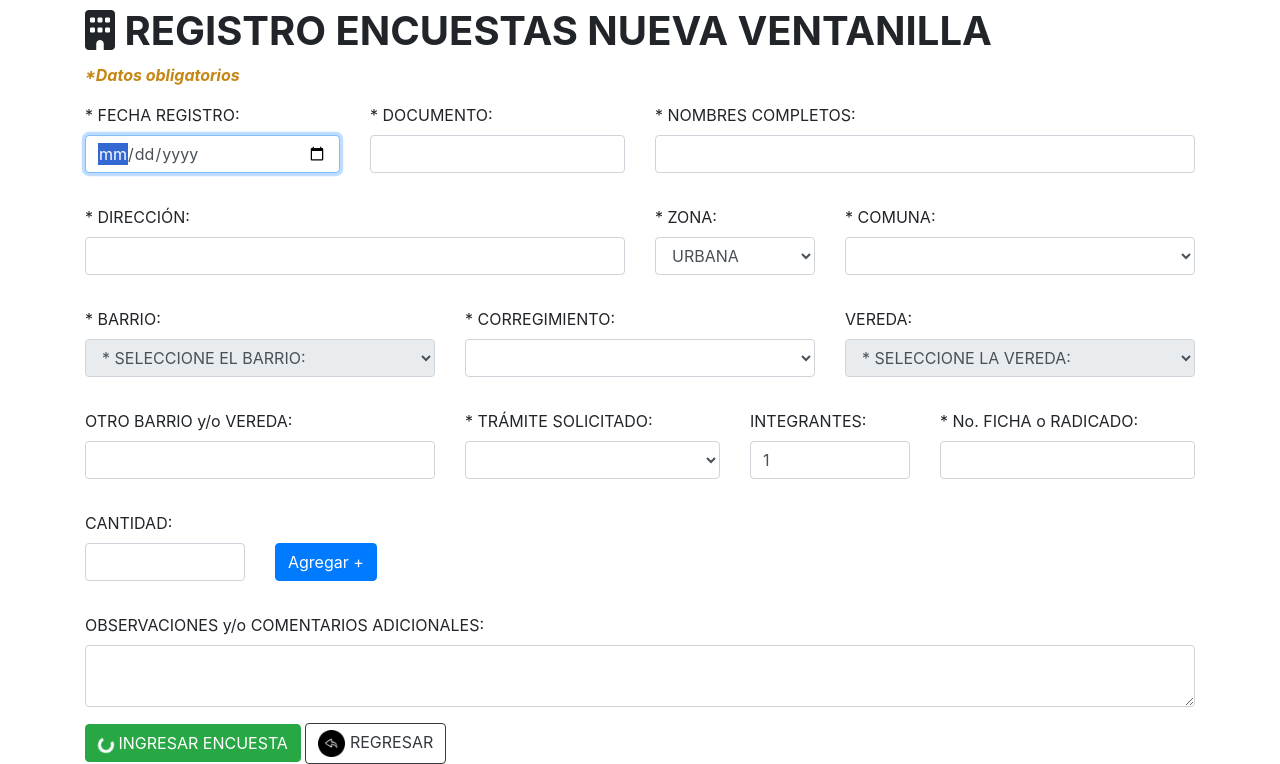
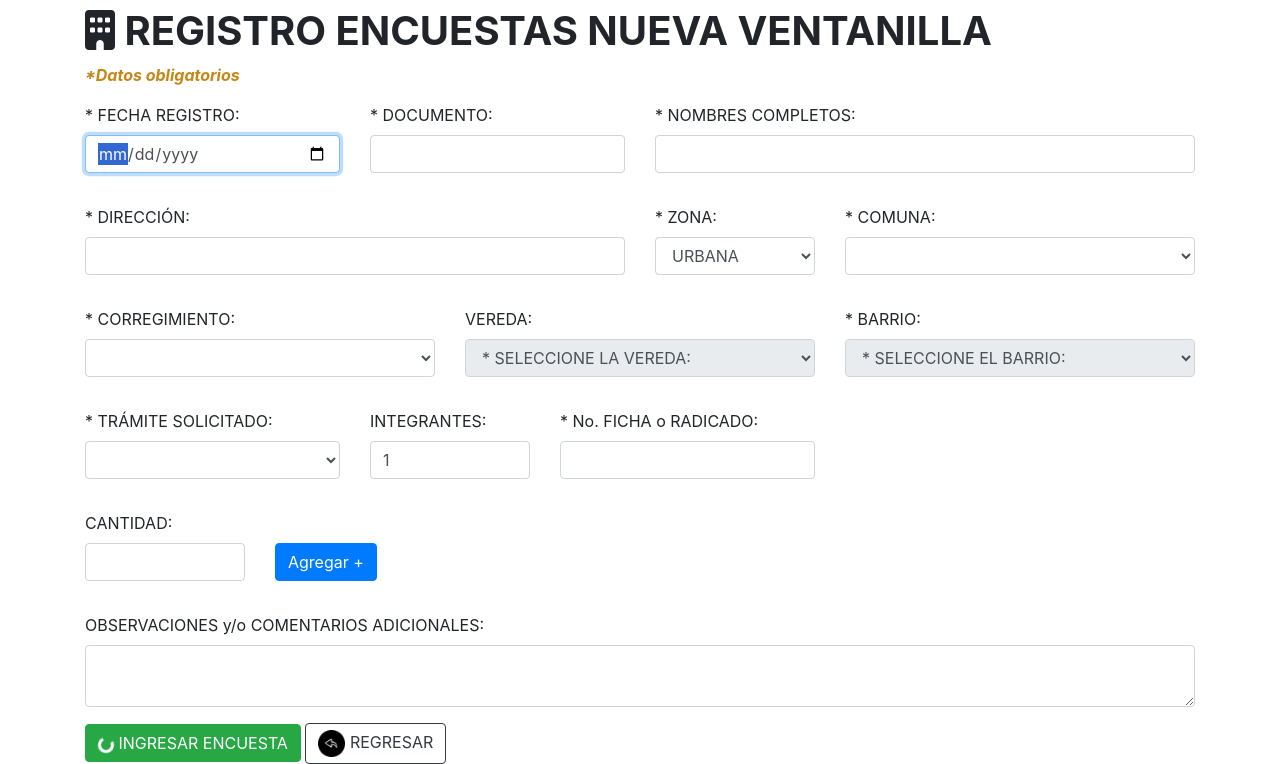
Before and after one commit to david-fugs/sisben, a PHP site: page /code/eventan/addsurvey1.php?id_usu=1 in a window 1280 px wide. Shown: the part 211-975 px from the top of the page. Run offline with PHP 8.4, Linux system fonts and the light colour scheme; the visitor is signed in with stand-in values (Sample User, id 1); tables that the repository leaves empty or names only in its code hold one stand-in row (values such as "Sample post"); some libraries are stand-ins or nearby versions.

Commit message:
cambio en encuesta ventanilla

```diff
--- a/code/eventan/addsurvey1.php
+++ b/code/eventan/addsurvey1.php
@@ -236,16 +236,6 @@ header("Content-Type: text/html;charset=utf-8");
             <div class="form-group">
                 <div class="row">
                     <div class="form-group col-md-4">
-                        <label for="id_bar">* BARRIO:</label>
-                        <select id="id_bar" name="id_bar" class="form-control" disabled="disabled" required>
-                            <option value="">* SELECCIONE EL BARRIO:</option>
-                        </select>
-                    </div>
-                    <div class="form-group col-md-4" id="otro_barrio_container" style="display: none;">
-                        <label for="otro_barrio">Especifique el barrio:</label>
-                        <input type="text" id="otro_barrio" name="otro_barrio" class="form-control" placeholder="Ingrese el barrio">
-                    </div>
-                    <div class="form-group col-md-4">
                         <label for="id_correg">* CORREGIMIENTO:</label>
                         <select id="id_correg" class="form-control" name="id_correg" required>
                             <?php
@@ -267,6 +257,18 @@ header("Content-Type: text/html;charset=utf-8");
                             <option value="">* SELECCIONE LA VEREDA:</option>
                         </select>
                     </div>
+
+
+                    <div class="form-group col-md-4">
+                        <label for="id_bar">* BARRIO:</label>
+                        <select id="id_bar" name="id_bar" class="form-control" disabled="disabled" required>
+                            <option value="">* SELECCIONE EL BARRIO:</option>
+                        </select>
+                    </div>
+                    <div class="form-group col-md-4" id="otro_barrio_container" style="display: none;">
+                        <label for="otro_bar_ver_encVenta">ESPECIFIQUE BARRIO O VEREDA:</label>
+                        <input type="text" id="otro_bar_ver_encVenta" name="otro_bar_ver_encVenta" class="form-control" placeholder="Ingrese el barrio">
+                    </div>
                 </div>
             </div>
             <script>
@@ -280,10 +282,6 @@ header("Content-Type: text/html;charset=utf-8");
 
             <div class="form-group">
                 <div class="row">
-                    <div class="form-group col-md-4">
-                        <label for="otro_bar_ver_encVenta">OTRO BARRIO y/o VEREDA:</label>
-                        <input type='text' id='otro_bar_ver_encVenta' name='otro_bar_ver_encVenta' class='form-control' style="text-transform:uppercase;" />
-                    </div>
                     <div class="form-group col-md-3">
                         <label for="tram_solic_encVenta">* TRÁMITE SOLICITADO:</label>
                         <select class="form-control" name="tram_solic_encVenta" id="selectEF" required>
```
